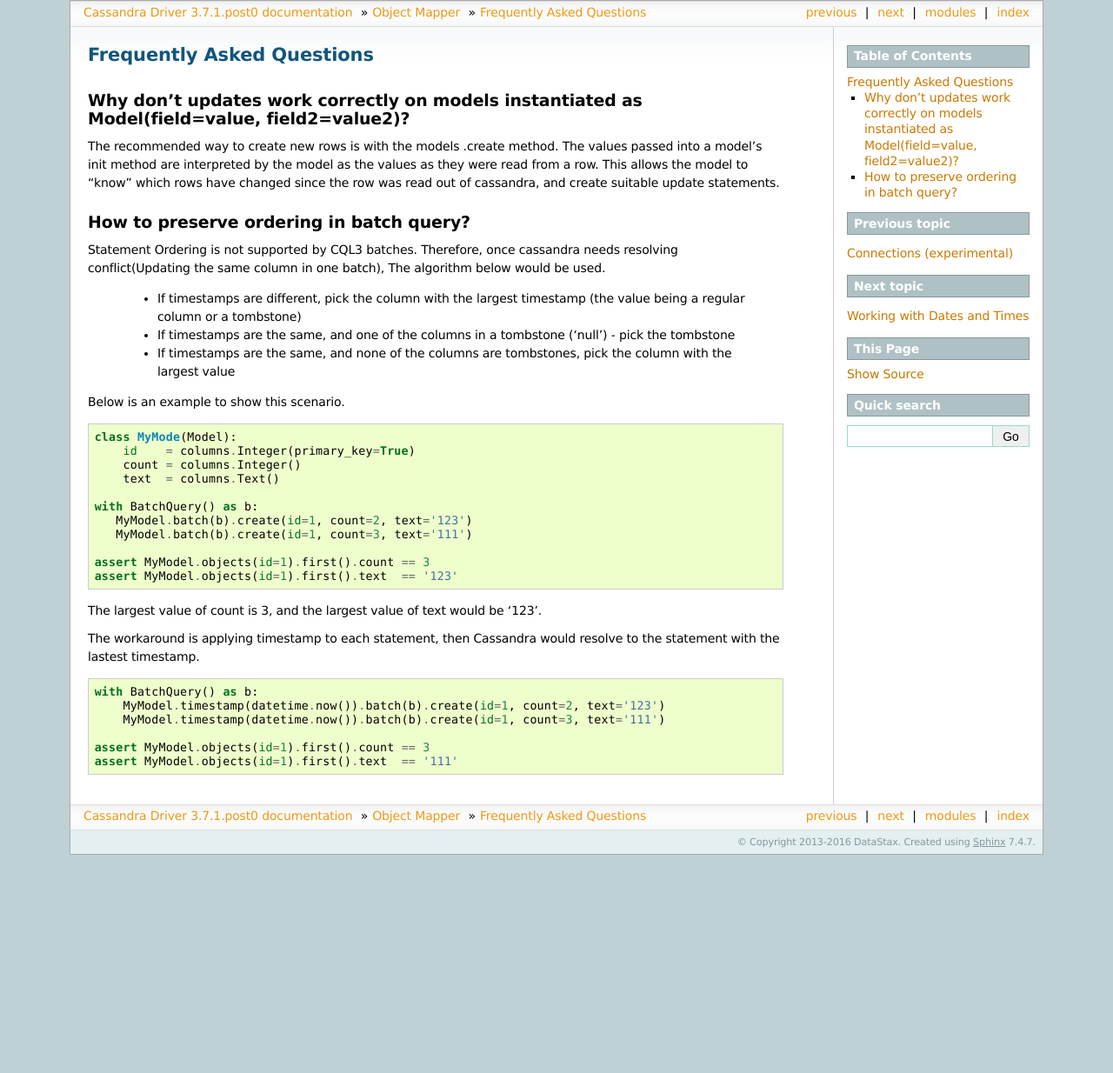
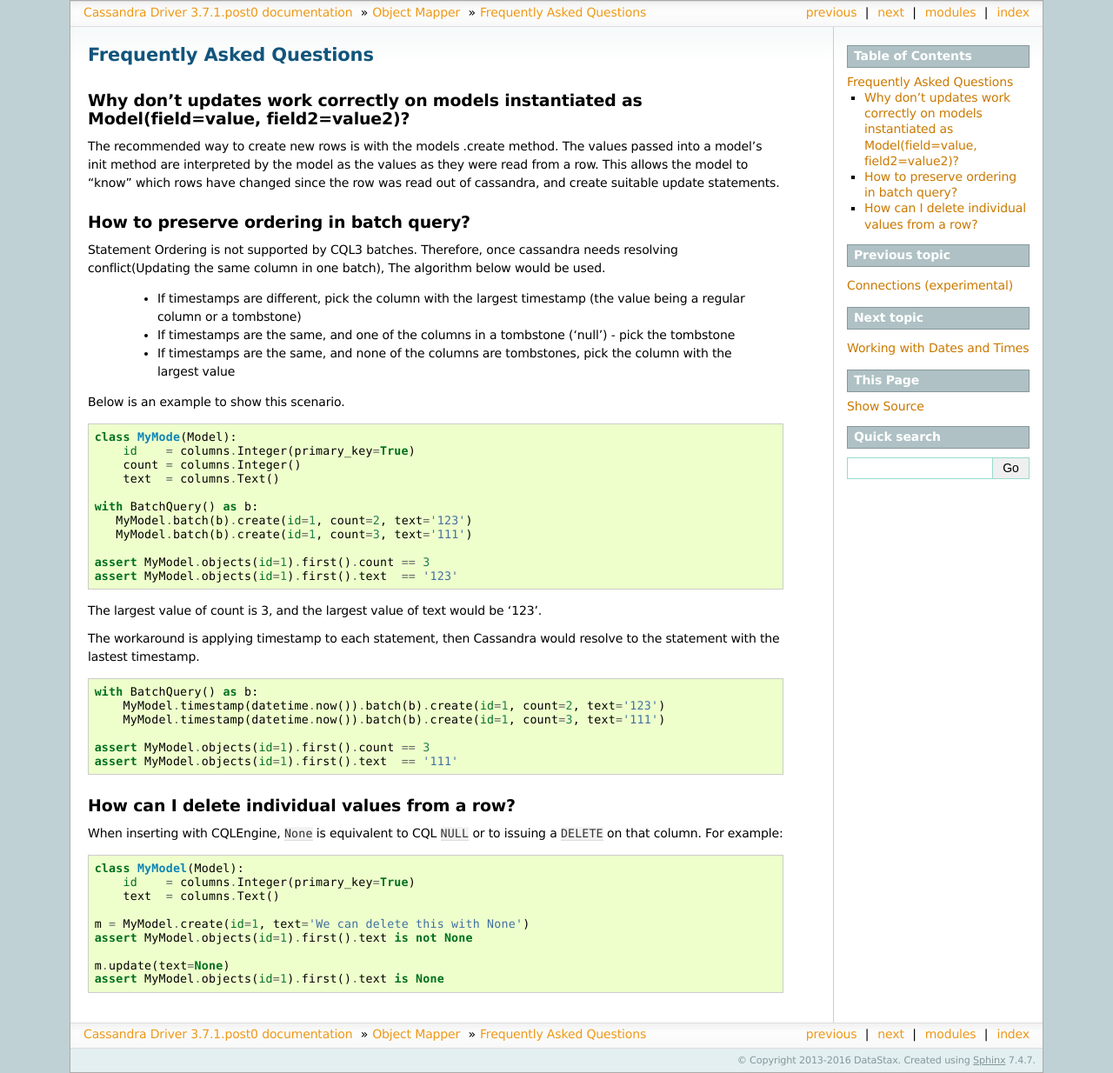
Before and after one commit to datastax/python-driver, a Sphinx documentation site: the page built from docs/cqlengine/faq.rst, in a window 1280 px wide. Shown: the whole page at 87% size. Built offline with Sphinx 7.4.7, drawn with Linux system fonts in a browser that asks for light colours; pages that are not in the unit, such as notebooks, are missing from menus; before the commit the page ends 983 px from its top, so only the background shows below that.

Commit message:
add general semantics section to FAQ

```diff
--- a/docs/cqlengine/faq.rst
+++ b/docs/cqlengine/faq.rst
@@ -47,3 +47,21 @@
 
     assert MyModel.objects(id=1).first().count == 3
     assert MyModel.objects(id=1).first().text  == '111'
+
+How can I delete individual values from a row?
+-------------------------------------------------
+
+When inserting with CQLEngine, ``None`` is equivalent to CQL ``NULL`` or to
+issuing a ``DELETE`` on that column. For example:
+
+.. code-block:: python
+
+    class MyModel(Model):
+        id    = columns.Integer(primary_key=True)
+        text  = columns.Text()
+
+    m = MyModel.create(id=1, text='We can delete this with None')
+    assert MyModel.objects(id=1).first().text is not None
+
+    m.update(text=None)
+    assert MyModel.objects(id=1).first().text is None
```
